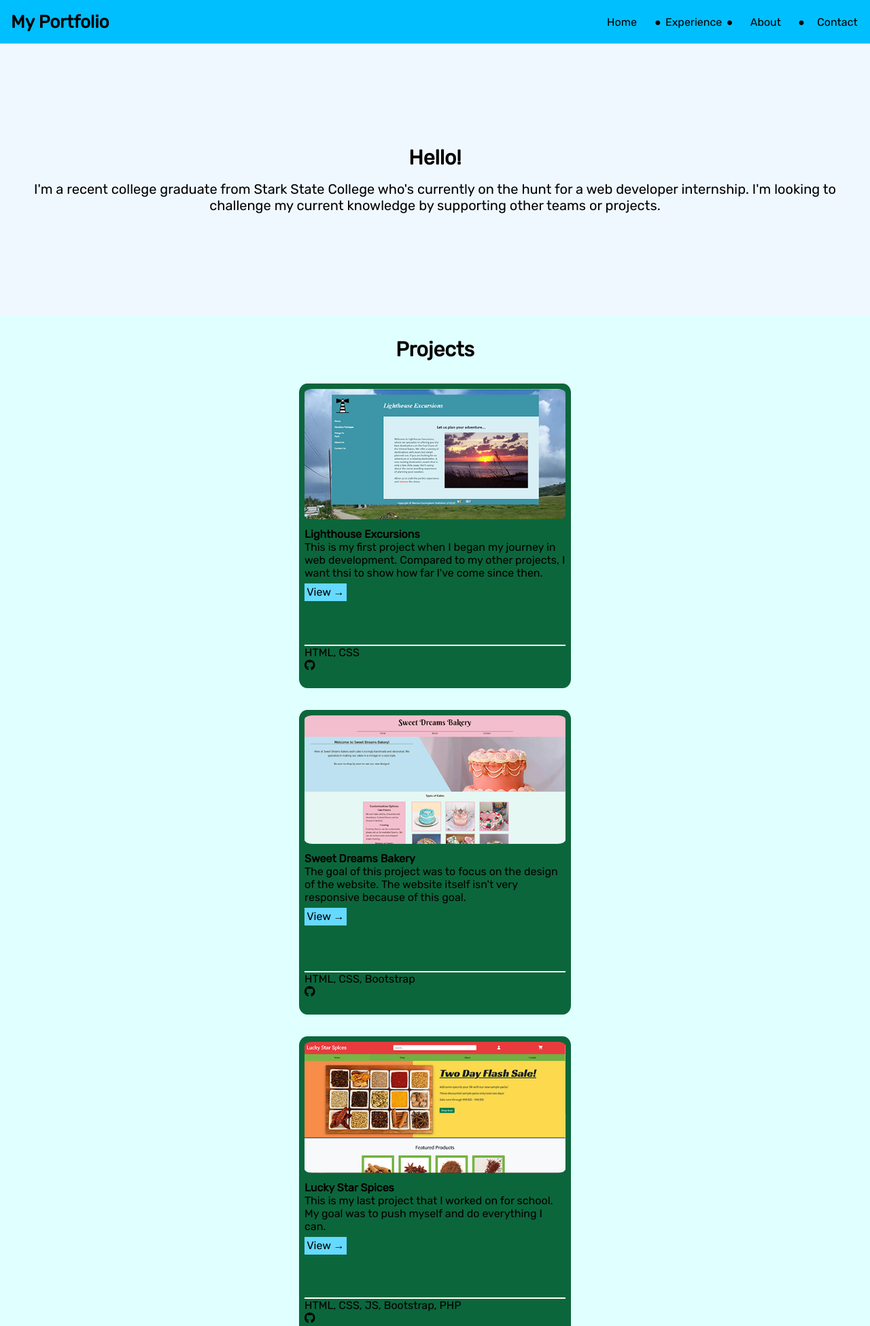
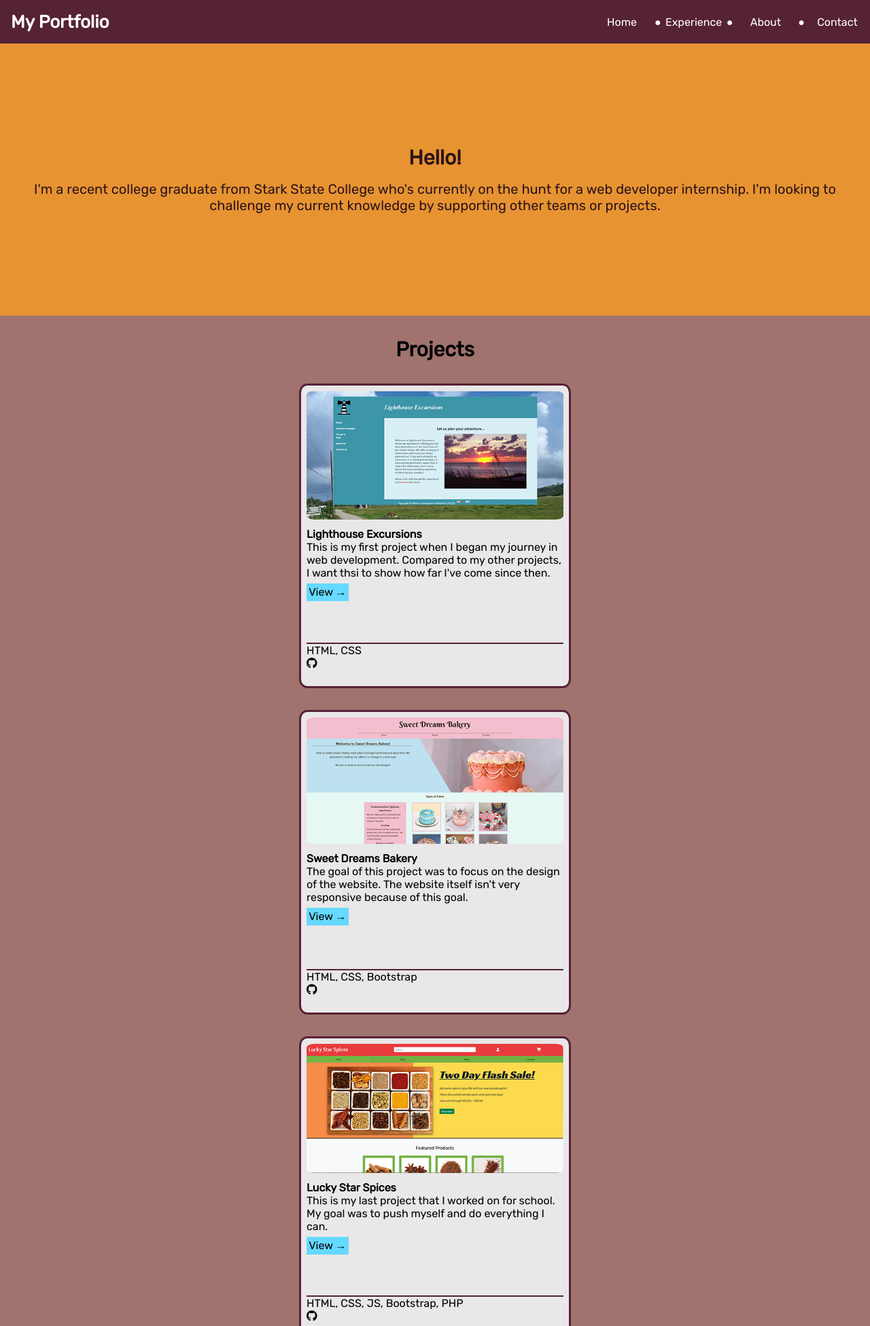
Before and after one commit to MC7841/portfolio, a PHP site: page / in a window 1280 px wide. Shown: the top 1950 px of the page at 68% size. Run offline with PHP 8.4, Linux system fonts and the light colour scheme; some libraries are stand-ins or nearby versions.

Commit message:
Added color styles to intro and work sections

```diff
--- a/css/index.css
+++ b/css/index.css
@@ -7,16 +7,22 @@
 html, body {
     height: 100%;
     scroll-behavior: smooth;
+    color: #2B151B;
 }
 
 body {
-    background-color: blanchedalmond;
+    background-color: #A44D01;
+    background-color: #E89331;
+    background-color: #A0736E;
+    background-color: #562236;
+    background-color: #2B151B;
     padding-top: 4rem;
     font-family: 'Rubik', sans-serif;
 }
 
 header {
-    background-color: deepskyblue;
+    background-color: #562236;
+    color: #fff;
     display: flex;
     flex-direction: row;
     justify-content: space-between;
@@ -46,7 +52,7 @@ nav a {
 }
 
 nav a:hover {
-    background-color: #65d9ff;
+    background-color: #944e69;
 }
 
 nav p {
@@ -63,7 +69,7 @@ a {
     flex-direction: column;
     align-items: center;
     justify-content: center;
-    background-color: aliceblue;
+    background-color: #E89331;
     padding: 8rem 10rem 8rem 10rem;
     gap: 1rem;
     font-size: clamp(20px, 1vw, 25px);
@@ -73,7 +79,8 @@ a {
 
 .work {
     height: 100vh;
-    background-color: lightcyan;
+    background-color: #A0736E;
+    color: #000;
     display: flex;
     flex-direction: column;
     align-items: center;
@@ -96,7 +103,7 @@ a {
 }
 
 .card {
-    background-color: #0c663c;
+    background-color: #e9e7e7;
     display: flex;
     flex-direction: column;
     width: 25rem;
@@ -105,6 +112,7 @@ a {
     border-radius: 3%;
     font-size: clamp(16px, 1vw, 25px);
     overflow: hidden;
+    border: #562236 solid 3px;
 }
 
 .card-img {
@@ -138,7 +146,7 @@ a {
 
 .card-footer {
     margin: .5rem;
-    border-top: #fff solid 2px;
+    border-top: #562236 solid 2px;
     margin-top: auto;
 }
 
```
